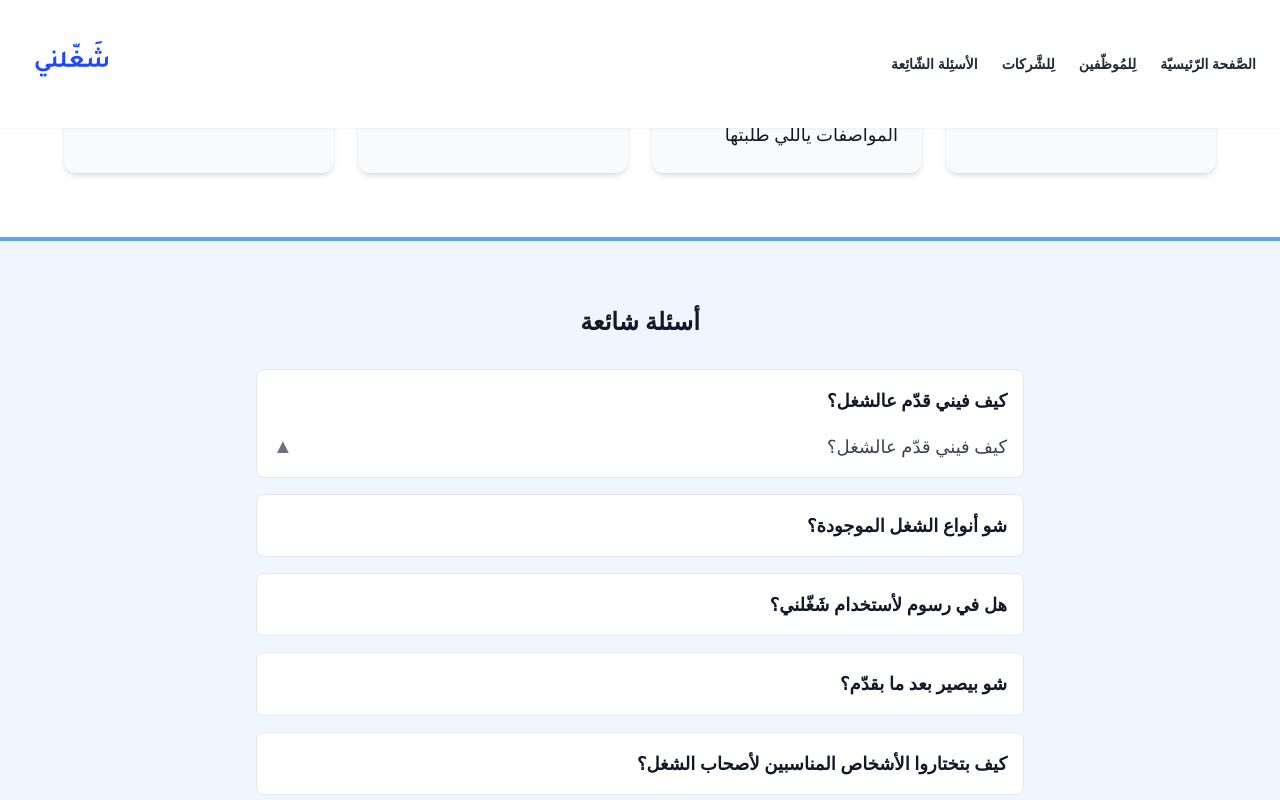
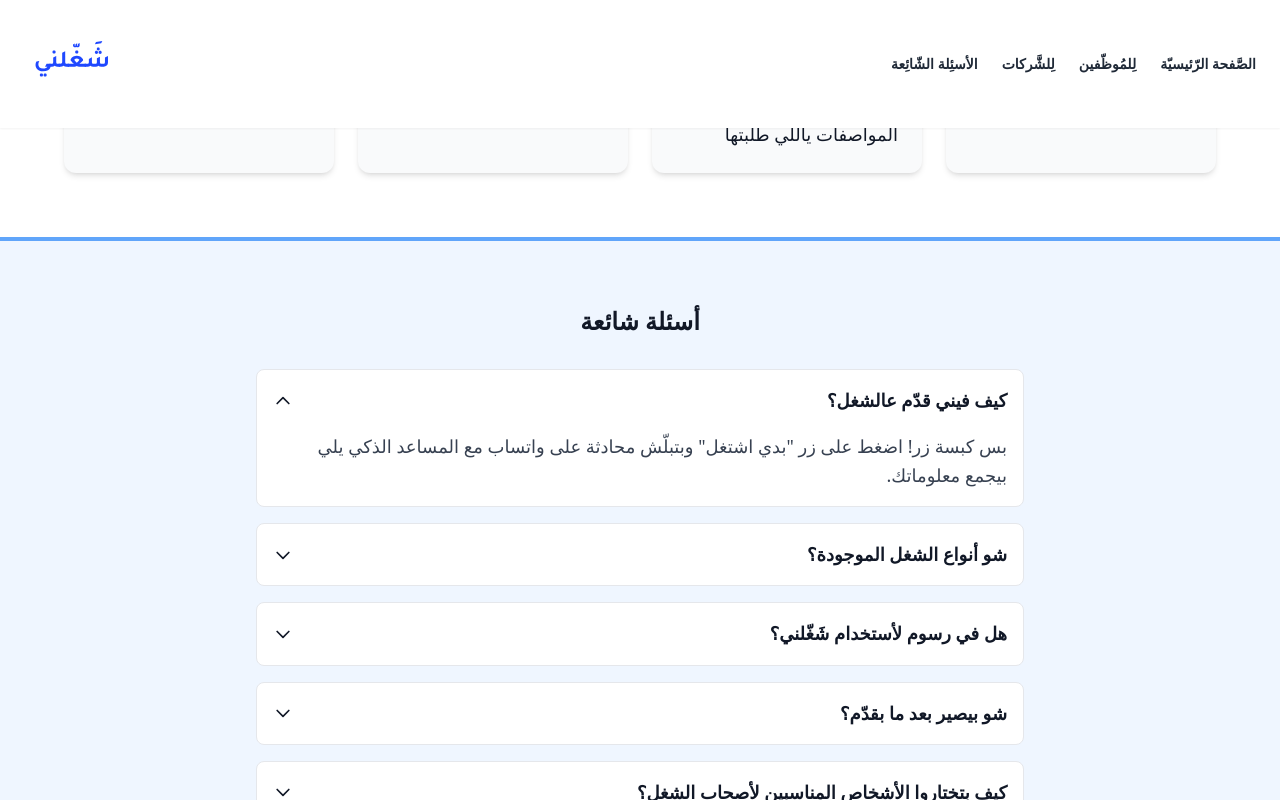
Before and after one commit to Zyadhanano/shaghelni-landing, a Next.js app: page / in a window 1280 px wide. Both pictures are taken after a click on the button "كيف فيني قدّم عالشغل؟". Shown: the part 2413-3213 px from the top of the page. Built offline with nearby package versions, Linux system fonts and the light colour scheme.

Commit message:
Update index.js

```diff
--- a/pages/index.js
+++ b/pages/index.js
@@ -284,22 +284,29 @@ const faqItems = [
   <div key={index} className="border rounded-lg bg-white">
     <button
       onClick={() => toggleFAQ(index)}
-          className="w-full text-right p-4 font-bold focus:outline-none"
+      className="w-full text-right p-4 font-bold flex justify-between items-center focus:outline-none"
     >
-          {item.question}
+      <span>{item.question}</span>
+      <svg
+        className={`w-5 h-5 transform transition-transform duration-200 ${
+          openIndex === index ? 'rotate-180' : 'rotate-0'
+        }`}
+        fill="none"
+        stroke="currentColor"
+        viewBox="0 0 24 24"
+        xmlns="http://www.w3.org/2000/svg"
+      >
+        <path strokeLinecap="round" strokeLinejoin="round" strokeWidth="2" d="M19 9l-7 7-7-7" />
+      </svg>
     </button>
     {openIndex === index && (
       <div className="px-4 pb-4 text-gray-700">
-            <span className="flex justify-between items-center">
-  <span>{item.question}</span>
-  <span className="text-gray-500 text-xl">
-    {openIndex === index ? '▲' : '▼'}
-  </span>
-</span>
+        {item.answer}
       </div>
     )}
   </div>
 ))}
+
   </div>
 </section>
 
```
Lines whose indentation alone changed are shown as unchanged.
